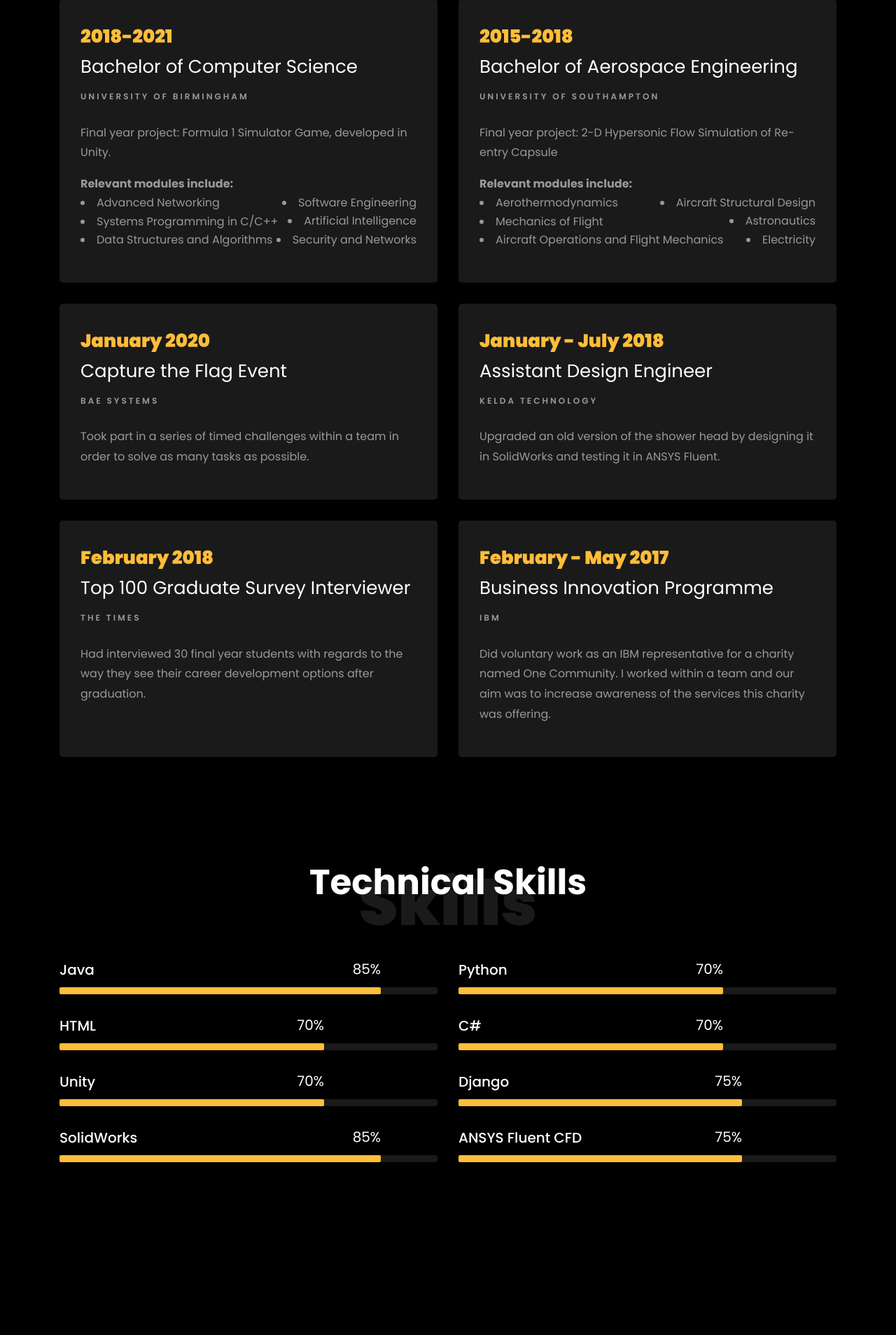
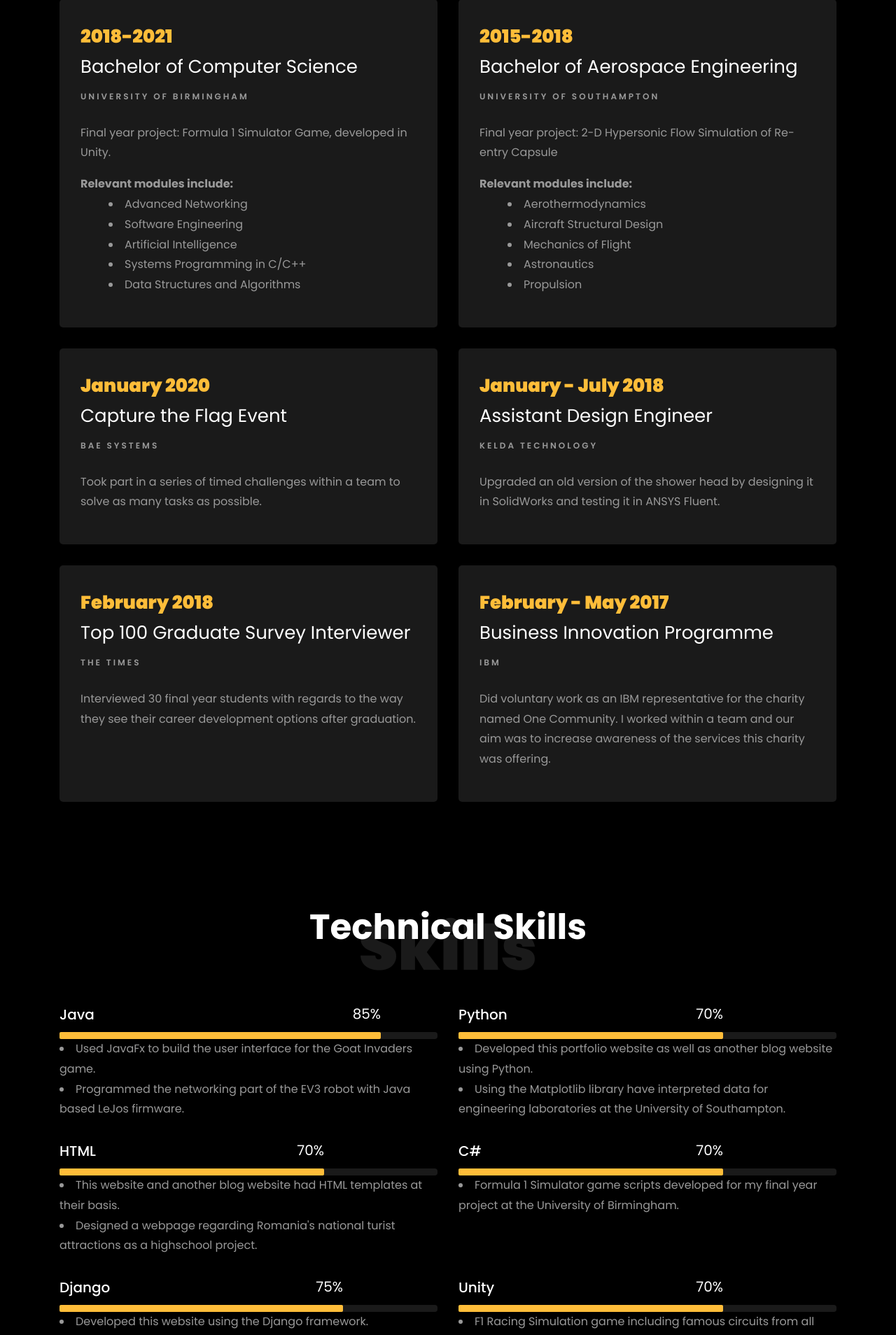
Before and after one commit to CristianSusanu/Personal_Portfolio_Webite, a Django app: page / in a window 1280 px wide. Shown: the part 1797-3705 px from the top of the page at 70% size. Run offline with Django 3.2, Linux system fonts and the light colour scheme; some libraries are stand-ins or nearby versions; some web fonts are replaced.

Commit message:
skills section added

```diff
--- a/website/templates/home.html
+++ b/website/templates/home.html
@@ -120,7 +120,7 @@
                     <a href="http://www.linkedin.com/in/cristiansusanu"><span class="icon-linkedin p-4" style="font-size: 40px; color:white"></span></a>
                     <div class="counter-wrap ftco-animate d-flex mt-md-3">
                         <div class="text">
-                            <p><a href="{% static 'website/images/Cristian-Augustin_Susanu.pdf' %}" class="btn btn-primary py-3 px-3">Download CV</a></p>
+                            <p><a href="{% static '/CV.pdf' %}" class="btn btn-primary py-3 px-3">Download CV</a></p>
                         </div>
                     </div>
                 </div>
@@ -146,26 +146,25 @@
                         <p class="mt-4">Final year project: Formula 1 Simulator Game, developed in Unity.</p>
                         <dl>
                             <dt>Relevant modules include:</dt>
-                            <li class="text-left" style="margin-top:-2px">Advanced Networking</li>
-                            <li class="text-right" style="margin-top:-29px">Software Engineering</li>
-                            <li class="text-left" style="margin-top:-2px">Systems Programming in C/C++</li>
-                            <li class="text-right" style="margin-top:-29px">Artificial Intelligence</li>
-                            <li class="text-left" style="margin-top:-2px">Data Structures and Algorithms</li>
-                            <li class="text-right" style="margin-top:-29px">Security and Networks</li>
+                            <li class="text-left" style="margin-left:40px">Advanced Networking</li>
+                            <li class="text-left" style="margin-left:40px">Software Engineering</li>
+                            <li class="text-left" style="margin-left:40px">Artificial Intelligence</li>
+                            <li class="text-left" style="margin-left:40px">Systems Programming in C/C++</li>
+                            <li class="text-left" style="margin-left:40px">Data Structures and Algorithms</li>
                         </dl>
                     </div>
                     <div class="resume-wrap ftco-animate">
                         <span class="date">January 2020</span>
                         <h2>Capture the Flag Event</h2>
                         <span class="position">BAE Systems</span>
-                        <p class="mt-4">Took part in a series of timed challenges within a team in order to solve as many tasks as possible.</p>
+                        <p class="mt-4">Took part in a series of timed challenges within a team to solve as many tasks as possible.</p>
                     </div>
                     <div class="resume-wrap ftco-animate">
                         <span class="date">February 2018</span>
                         <h2>Top 100 Graduate Survey Interviewer</h2>
                         <span class="position">The Times</span>
-                        <p class="mt-4">Had interviewed 30 final year students with regards to the way they see their career development options after graduation.</p>
-                        <br>
+                        <p class="mt-4">Interviewed 30 final year students with regards to the way they see their career development options after graduation.</p>
+                        <br><br>
                     </div>
                 </div>
 
@@ -177,12 +176,11 @@
                         <p class="mt-4">Final year project: 2-D Hypersonic Flow Simulation of Re-entry Capsule</p>
                         <dl>
                             <dt>Relevant modules include:</dt>
-                            <li class="text-left" style="margin-top:-2px">Aerothermodynamics</li>
-                            <li class="text-right" style="margin-top:-29px">Aircraft Structural Design</li>
-                            <li class="text-left" style="margin-top:-2px">Mechanics of Flight</li>
-                            <li class="text-right" style="margin-top:-29px">Astronautics</li>
-                            <li class="text-left" style="margin-top:-2px">Aircraft Operations and Flight Mechanics</li>
-                            <li class="text-right" style="margin-top:-29px">Electricity</li>
+                            <li class="text-left" style="margin-left:40px">Aerothermodynamics</li>
+                            <li class="text-left" style="margin-left:40px">Aircraft Structural Design</li>
+                            <li class="text-left" style="margin-left:40px">Mechanics of Flight</li>
+                            <li class="text-left" style="margin-left:40px">Astronautics</li>
+                            <li class="text-left" style="margin-left:40px">Propulsion</li>
                         </dl>
                     </div>
                     <div class="resume-wrap ftco-animate">
@@ -195,7 +193,7 @@
                         <span class="date">February - May 2017</span>
                         <h2>Business Innovation Programme</h2>
                         <span class="position">IBM</span>
-                        <p class="mt-4">Did voluntary work as an IBM representative for a charity named One Community. I worked within a team and our
+                        <p class="mt-4">Did voluntary work as an IBM representative for the charity named One Community. I worked within a team and our
                             aim was to increase awareness of the services this charity was offering.</p>
                     </div>
                 </div>
@@ -220,6 +218,8 @@
                                 <span>85%</span>
                             </div>
                         </div>
+                        <li>Used JavaFx to build the user interface for the Goat Invaders game.</li>
+                        <li>Programmed the networking part of the EV3 robot with Java based LeJos firmware.</li>
                     </div>
                 </div>
                 <div class="col-md-6 animate-box">
@@ -230,6 +230,8 @@
                                 <span>70%</span>
                             </div>
                         </div>
+                        <li>Developed this portfolio website as well as another blog website using Python.</li>
+                        <li>Using the Matplotlib library have interpreted data for engineering laboratories at the University of Southampton.</li>
                     </div>
                 </div>
                 <div class="col-md-6 animate-box">
@@ -240,6 +242,8 @@
                                 <span>70%</span>
                             </div>
                         </div>
+                        <li>This website and another blog website had HTML templates at their basis.</li>
+                        <li>Designed a webpage regarding Romania's national turist attractions as a highschool project.</li>
                     </div>
                 </div>
                 <div class="col-md-6 animate-box">
@@ -250,6 +254,19 @@
                                 <span>70%</span>
                             </div>
                         </div>
+                        <li>Formula 1 Simulator game scripts developed for my final year project at the University of Birmingham.</li>
+                    </div>
+                </div>
+                <div class="col-md-6 animate-box">
+                    <div class="progress-wrap ftco-animate">
+                        <h3>Django</h3>
+                        <div class="progress">
+                            <div class="progress-bar color-4" role="progressbar" aria-valuenow="75" aria-valuemin="0" aria-valuemax="100" style="width:75%">
+                                <span>75%</span>
+                            </div>
+                        </div>
+                        <li>Developed this website using the Django framework.</li>
+                        <li>Part of the second year at University of Birmingham built a blog website which included a cv builder as well.</li>
                     </div>
                 </div>
                 <div class="col-md-6 animate-box">
@@ -260,16 +277,7 @@
                                 <span>70%</span>
                             </div>
                         </div>
-                    </div>
-                </div>
-                <div class="col-md-6 animate-box">
-                    <div class="progress-wrap ftco-animate">
-                        <h3>Django</h3>
-                        <div class="progress">
-                            <div class="progress-bar color-4" role="progressbar" aria-valuenow="75" aria-valuemin="0" aria-valuemax="100" style="width:75%">
-                                <span>75%</span>
-                            </div>
-                        </div>
+                        <li>F1 Racing Simulation game including famous circuits from all around the world build as my final year project.</li>
                     </div>
                 </div>
                 <div class="col-md-6 animate-box">
@@ -280,6 +288,11 @@
                                 <span>85%</span>
                             </div>
                         </div>
+                        <li>Designed the cylinder and gudgeon pin for a Porsche 912 engine.</li>
+                        <li>Designed the nacelle for an Airbus A320.</li>
+                        <li>Designed the flaps and ailerons for the UAV project.</li>
+                        <li>Designed the body for the M&Ms dropping robot.</li>
+                        <li>Improved an existing design for the shower head nozzles during the Assistant Design Engineer at Kelda Technology.</li>
                     </div>
                 </div>
                 <div class="col-md-6 animate-box">
@@ -290,6 +303,8 @@
                                     <span>75%</span>
                             </div>
                         </div>
+                        <li>Analysed the re-entry flow conditions for a capsule at Earth's atmosphere as my final year thesis at the University of Southampton.</li>
+                        <li>Studied the water spray turbulence at nozzle level in order to minimalize it part of the Assistant Design Engineer position at Kelda Technology.</li>
                     </div>
                 </div>
             </div>
@@ -315,8 +330,8 @@
                     <div class="project img ftco-animate d-flex justify-content-center align-items-center" style="background-image: url({% static 'website/images/project1.jpeg' %});">
                         <div class="overlay"></div>
                         <div class="text text-center">
-                            <p style="color:blue">EV3 robot to navigate a maze using ultrasonic, infrared and colour sensors, developed in a team of 3.</p>
-                                <p style="color:blue">I worked on the networking part, to show the maze in real time on the computer.</p>
+                            <p style="color:darkblue">EV3 robot to navigate a maze using ultrasonic, infrared and colour sensors, developed in a team of 3.</p>
+                                <p style="color:darkblue">I worked on the networking part, to show the maze in real time on the computer.</p>
                         </div>
                     </div>
                 </div>
```
Also changed, not shown: 2 other files.
